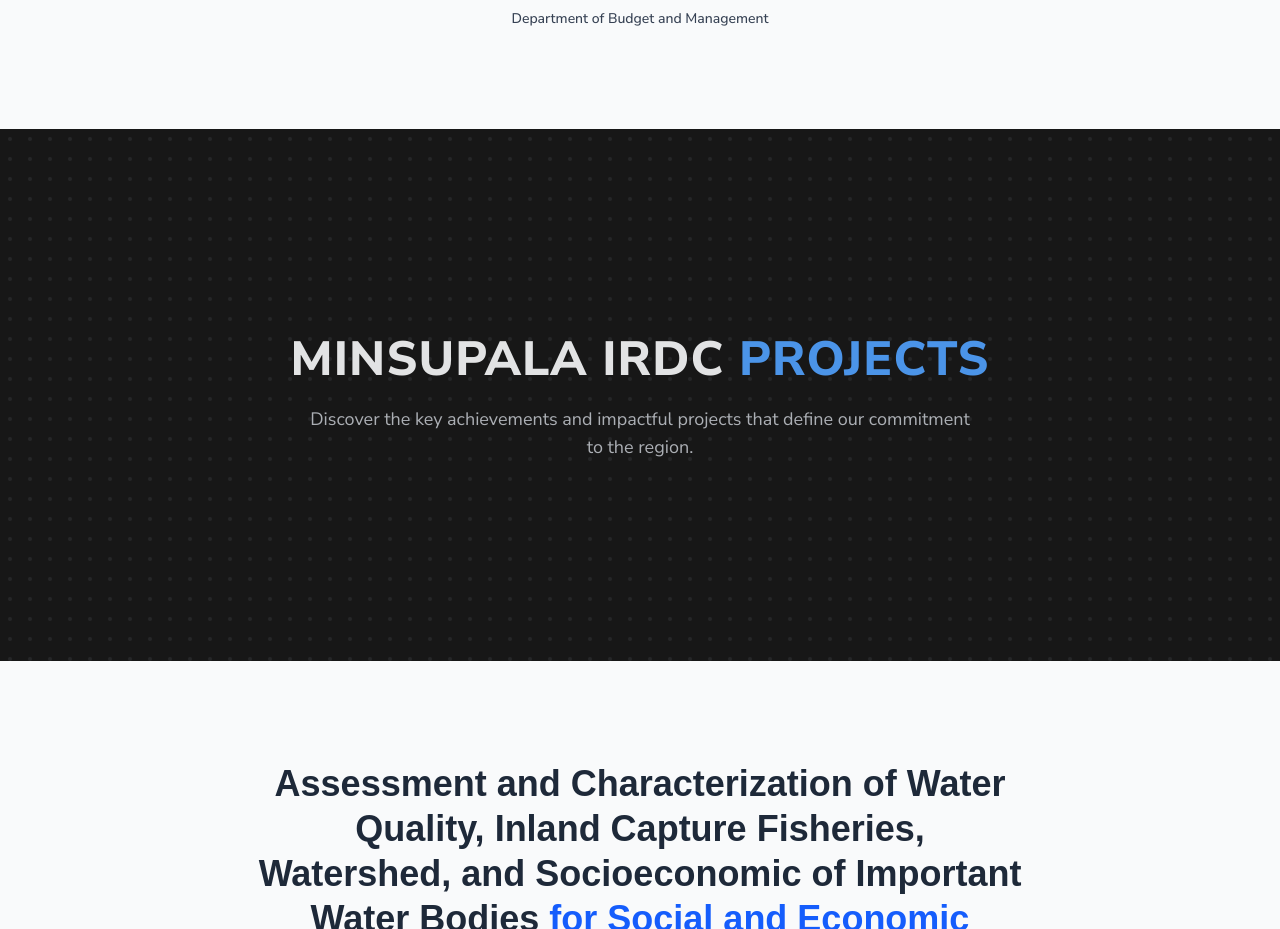
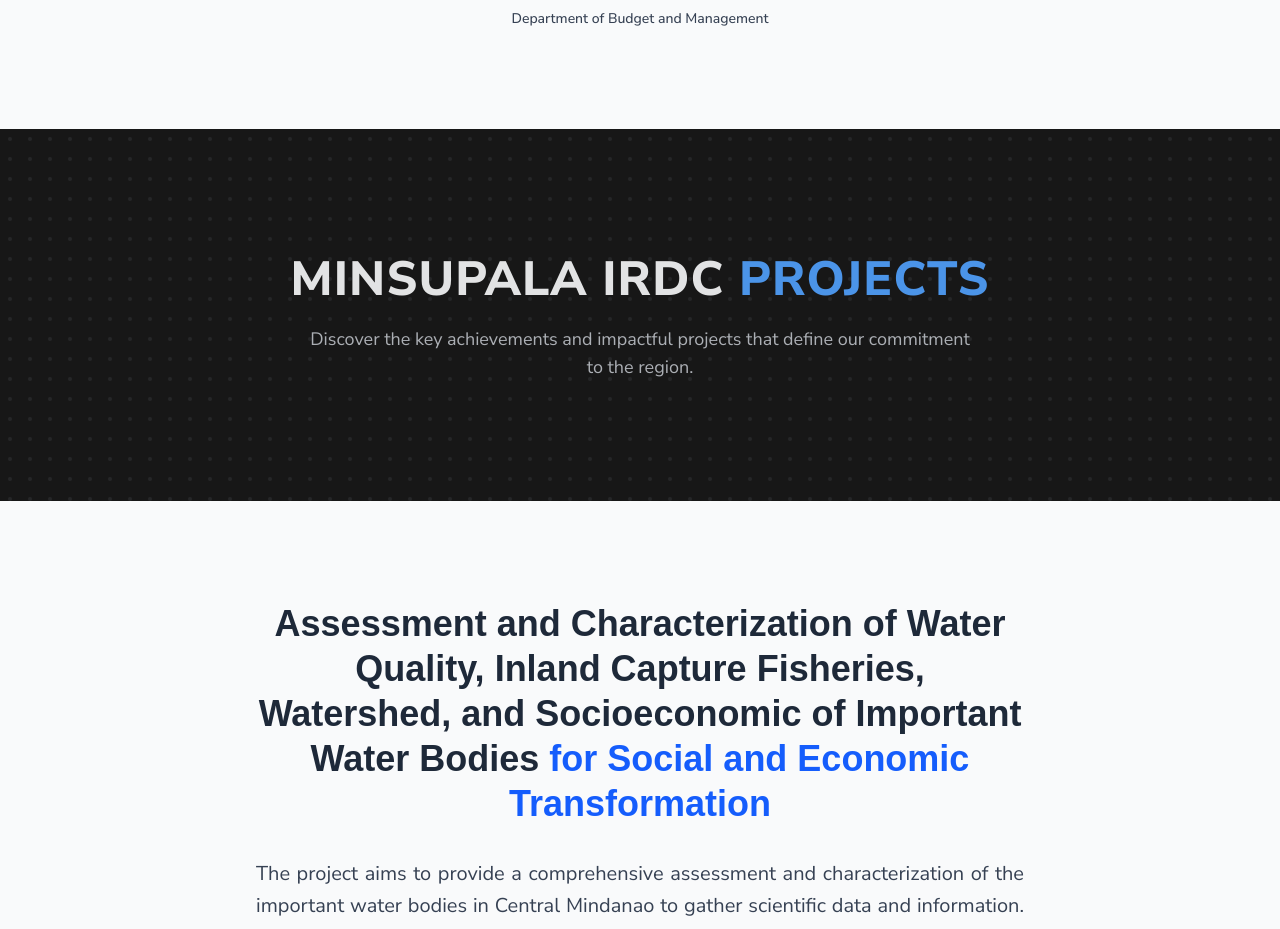
Before and after one commit to minsupala-irdc/minsupalairdc.nextjs.frontend, a Next.js app: page / in a window 1280 px wide. Shown: the part 2480-3409 px from the top of the page. Built offline with nearby package versions, Linux system fonts and the light colour scheme; a web font is replaced by a local one.

Commit message:
added fixed the margin not showing properly

```diff
--- a/src/app/page.tsx
+++ b/src/app/page.tsx
@@ -686,7 +686,7 @@ function CreateMinsupalaIRDCHighlights() {
 
   return (
     <>
-      <div id="home-projects" className="w-full bg-neutral-900 py-50 relative overflow-hidden">
+      <div id="home-projects" className="w-full bg-neutral-900 py-30 mt-20 md:mt-0 relative overflow-hidden">
         {/* Subtle Geometric Dot Pattern Overlay (more integrated) */}
         <div
           className="absolute inset-0 z-0 opacity-10" // Reduced opacity slightly for more subtlety
```
